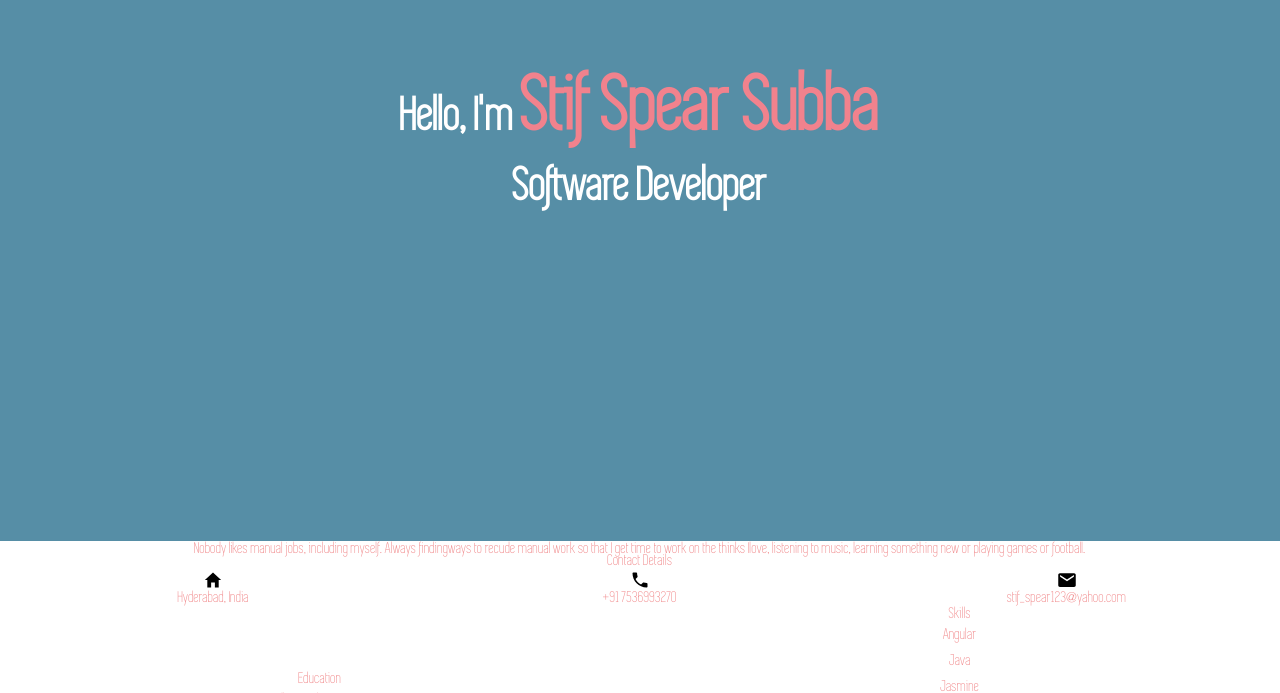
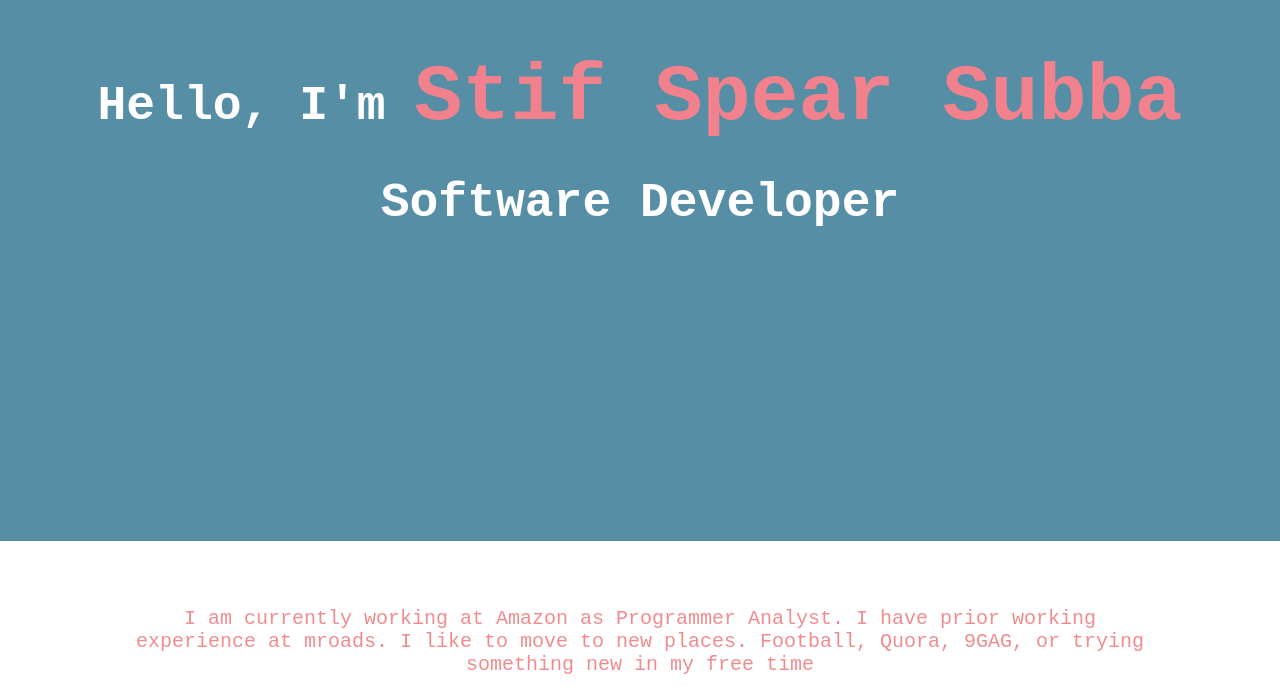
Before and after one commit to stifspear/Portfolio, an Angular app: page / in a window 1280 px wide. Shown: the part 259-952 px from the top of the page. Built offline with nearby package versions, Linux system fonts and the light colour scheme.

Commit message:
Added about me description section

```diff
--- a/src/app/aboutme/aboutme.component.css
+++ b/src/app/aboutme/aboutme.component.css
@@ -55,6 +55,13 @@
 }
 .abt-me-desc {
     width: 100%;
+    justify-content: center;
+    align-items: center;
+    display: flex;
+    height: 200px;
+}
+.abt-me-desc-inner {
+    width: 80%;
     text-align: center;
 }
 .cont-img {
@@ -151,6 +158,9 @@
     .edu-exp-cont {
         flex-direction: column;
     }
+    .abt-me-desc {
+        height: 100px;
+    }
 }
 @media screen and (max-width: 400px) {
     .prof-img-wr {
--- a/src/app/aboutme/aboutme.component.html
+++ b/src/app/aboutme/aboutme.component.html
@@ -5,7 +5,9 @@
             <p class="position">{{dataModel.title}}</p>
         </div>
     </div>
-    <p class="abt-me-desc">{{dataModel.aboutMe}}</p>
+    <div class="abt-me-desc">
+        <p class="abt-me-desc-inner">{{dataModel.aboutMe}}</p>
+    </div>
     <div class="contac-wrapper flex-col">
         <p class="cont-header">Contact Details</p>
         <div class="contac-body flex-row">
--- a/src/app/datamodel.ts
+++ b/src/app/datamodel.ts
@@ -1,9 +1,8 @@
 export class DataModel {
     static fullName = 'Stif Spear Subba';
     static title = 'Software Developer';
-    static aboutMe = 'Nobody likes manual jobs, including myself. Always finding' +
-    'ways to recude manual work so that I get time to work on the thinks I' +
-    'love, listening to music, learning something new or playing games or football.';
+    static aboutMe = 'I am currently working at Amazon as Programmer Analyst. I have prior working' +
+    ' experience at mroads. I like to move to new places. Football, Quora, 9GAG, or trying something new in my free time';
     static contactDetails: Object = [
         {
             'data': 'Hyderabad, India',
--- a/src/styles.css
+++ b/src/styles.css
@@ -11,10 +11,18 @@
 p {
     margin: 0;
 }
+@import url('https://fonts.googleapis.com/css?family=Roboto+Mono:400,500');
 html, body {
     margin: 0;
     width: 100%;
     height: 100%;
-    font-family: 'Simplifica';
+    /* font-family: 'Simplifica'; */
+    font-family: 'Roboto Mono', monospace;
     color: #F18C8E;
+    font-size: 20px;
 }
+@media screen and (max-width: 600px) {
+    html, body {
+    font-size: 10px;
+    }
+}
```
